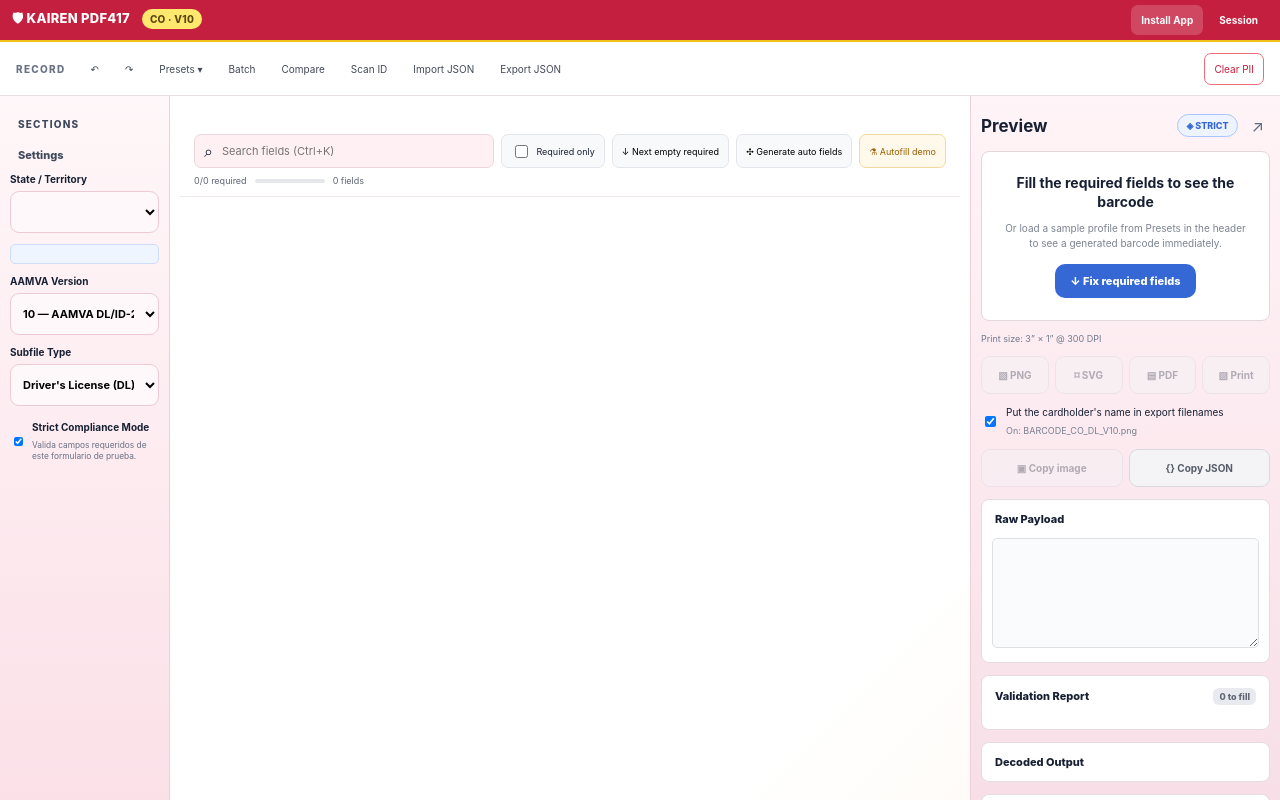
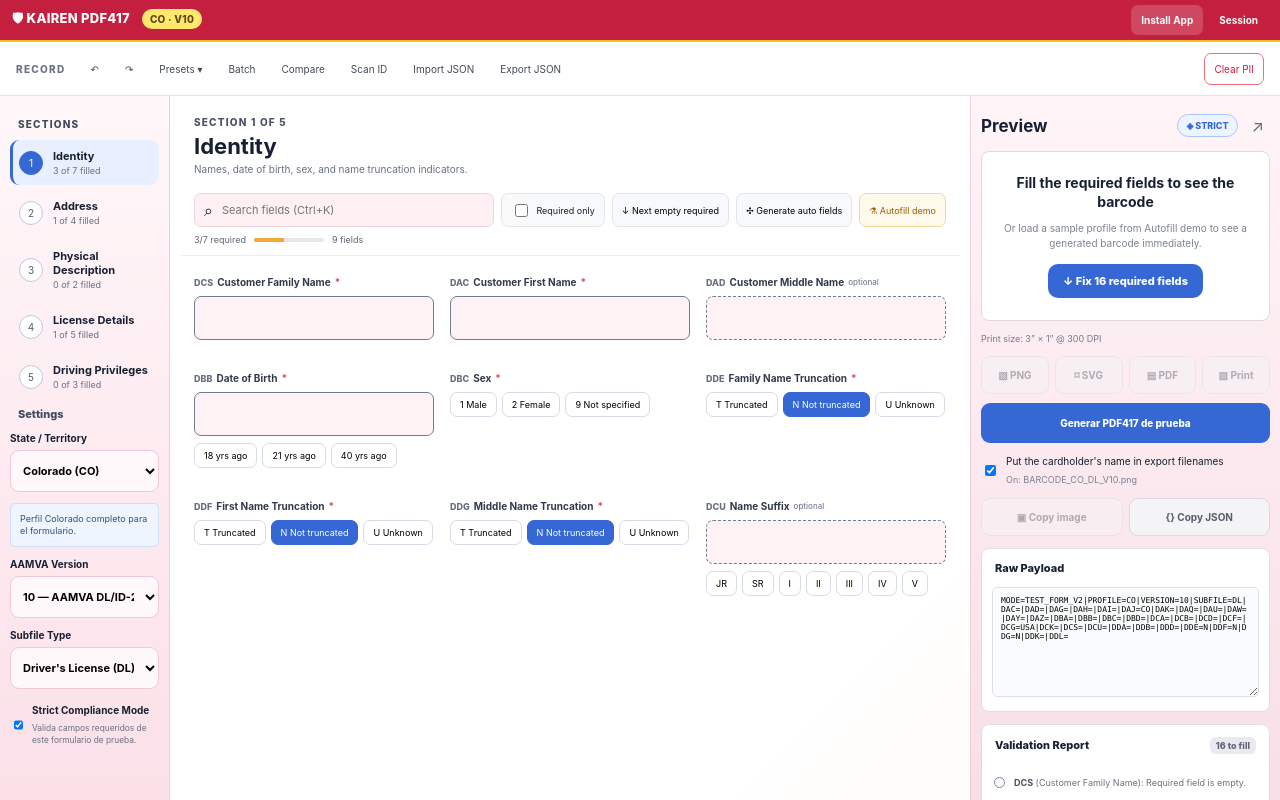
Before and after one commit to omarzaragoza870-bot/kairen-form-generator, a website: page index.html in a window 1280 px wide. Drawn offline with Linux system fonts and the light colour scheme.

Commit message:
Add files via upload

```diff
--- a/app.js
+++ b/app.js
@@ -383,24 +383,28 @@
   render();
 }
 
-$("profile").onchange=updateProfile;
-$("version").onchange=()=>{ $("topProfile").textContent=`${$("profile").value} · V${$("version").value}`; updateAllStatus(); };
-$("subfile").onchange=updateAllStatus;
-$("strict").onchange=updateAllStatus;
-$("nameInFilename").onchange=updateAllStatus;
-$("search").oninput=applyFilters;
-$("requiredOnly").onchange=applyFilters;
-$("nextRequired").onclick=nextRequired;
-$("fixRequired").onclick=nextRequired;
-$("autoFields").onclick=autoFields;
-$("autofill").onclick=autofill;
-$("generate").onclick=generateBarcode;
-$("pngBtn").onclick=downloadPng;
-$("copyJson").onclick=copyJson;
-$("copyData").onclick=copyJson;
-$("clearAll").onclick=clearAll;
-$("copyImage").onclick=()=>alert("La copia directa de imagen depende del navegador. Usa PNG para descargar.");
-window.addEventListener("keydown",e=>{if((e.ctrlKey||e.metaKey)&&e.key.toLowerCase()==="k"){e.preventDefault();$("search").focus()}});
+function bind(id,event,handler){
+  const el=$(id);
+  if(el) el[event]=handler;
+}
+
+bind("profile","onchange",updateProfile);
+bind("version","onchange",()=>{ $("topProfile").textContent=`${$("profile").value} · V${$("version").value}`; updateAllStatus(); });
+bind("subfile","onchange",updateAllStatus);
+bind("strict","onchange",updateAllStatus);
+bind("nameInFilename","onchange",updateAllStatus);
+bind("search","oninput",applyFilters);
+bind("requiredOnly","onchange",applyFilters);
+bind("nextRequired","onclick",nextRequired);
+bind("fixRequired","onclick",nextRequired);
+bind("autoFields","onclick",autoFields);
+bind("autofill","onclick",autofill);
+bind("generate","onclick",generateBarcode);
+bind("pngBtn","onclick",downloadPng);
+bind("copyJson","onclick",copyJson);
+bind("clearAll","onclick",clearAll);
+bind("copyImage","onclick",()=>alert("La copia directa de imagen depende del navegador. Usa PNG para descargar."));
+window.addEventListener("keydown",e=>{if((e.ctrlKey||e.metaKey)&&e.key.toLowerCase()==="k"){e.preventDefault();$("search")?.focus()}});
 
 initProfiles();
 render();
--- a/index.html
+++ b/index.html
@@ -109,6 +109,8 @@
       <button id="printBtn" disabled>▧ Print</button>
     </div>
 
+    <button id="generate" class="generate-preview-btn">Generar PDF417 de prueba</button>
+
     <label class="filename-check">
       <input id="nameInFilename" type="checkbox" checked>
       <span>Put the cardholder's name in export filenames
--- a/styles.css
+++ b/styles.css
@@ -51,3 +51,5 @@
 @media(max-width:1250px){.app{grid-template-columns:165px minmax(0,1fr) 270px}.field-grid{grid-template-columns:repeat(2,minmax(0,1fr))}.toolbar{flex-wrap:wrap}.search-wrap{flex-basis:100%}}
 @media(max-width:900px){.app{grid-template-columns:165px 1fr}.preview-sidebar{grid-column:1/-1;position:static;height:auto}.field-grid{grid-template-columns:1fr}}
 @media(max-width:680px){.app{grid-template-columns:1fr}.sidebar{position:static;height:auto}.content{padding:0}.record-bar{overflow:auto}.top-strip{position:sticky;top:0;z-index:20}}
+
+.generate-preview-btn{width:100%;height:40px;margin-top:9px;border:0;border-radius:9px;background:#3568d4;color:#fff;font-size:10px;font-weight:800;cursor:pointer}.generate-preview-btn:disabled{opacity:.55;cursor:not-allowed}
```
Also changed, not shown: README.md.
